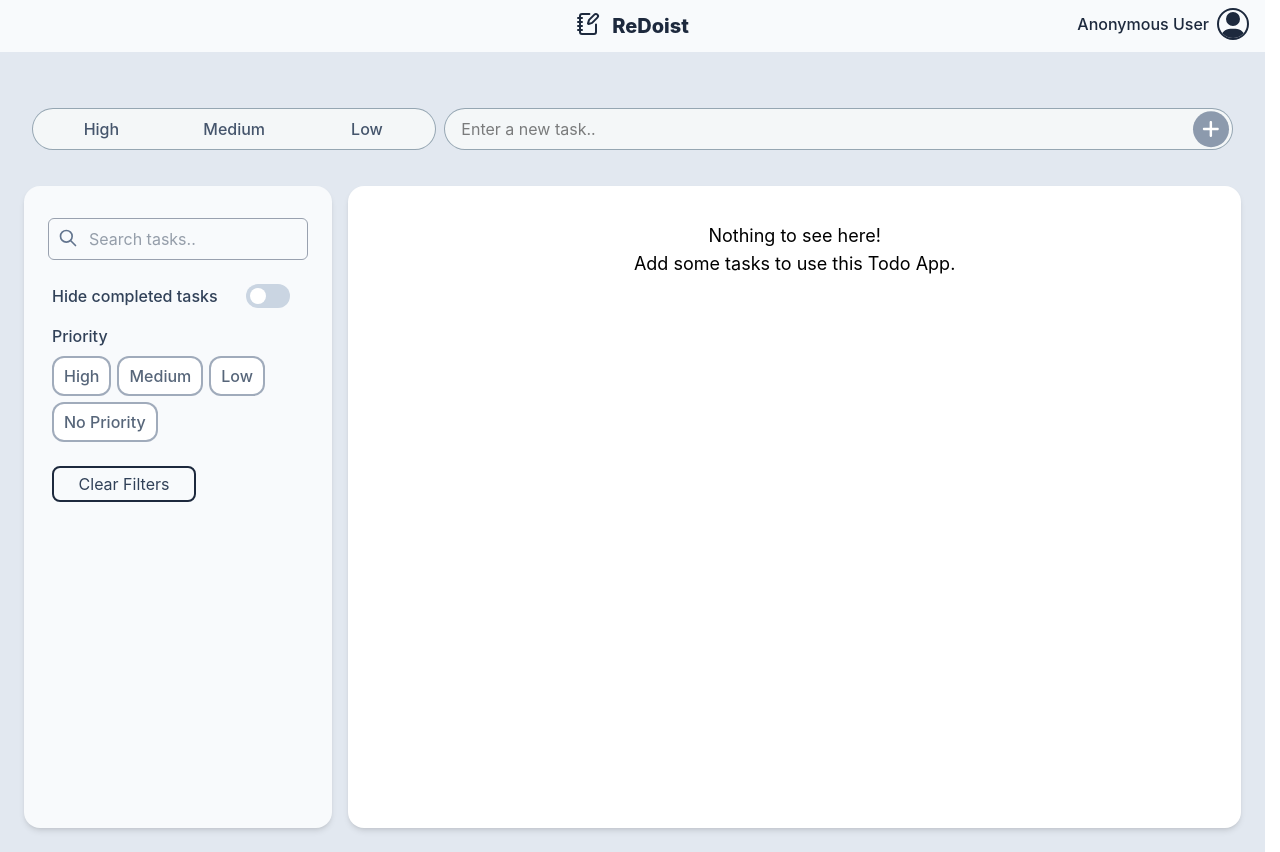
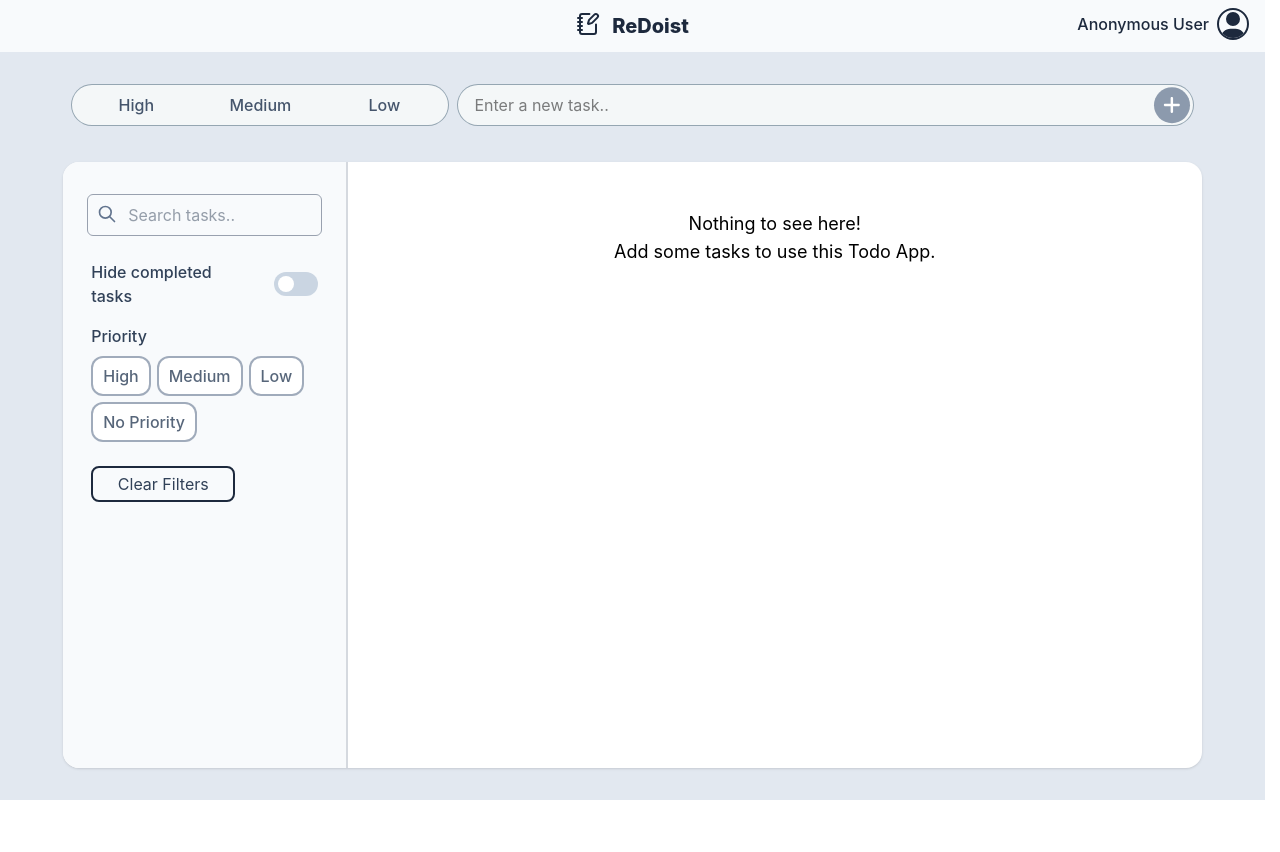
Before and after one commit to verinak/react-todo-app, a React (Vite) app: page /react-todo-app/home in a window 1280 px wide. After the commit the page ends 800 px from the top, so only its background shows below. Built offline with nearby package versions, Linux system fonts and the light colour scheme.

Commit message:
feat: update Home and Tasks ui

```diff
--- a/src/App.jsx
+++ b/src/App.jsx
@@ -24,6 +24,7 @@ function App() {
         <>
             {/* <BrowserRouter> */}
             <BrowserRouter basename="/react-todo-app">
+                <div className="min-h-screen flex flex-col">
                     <Header username={username} userIconLabel={userIcon} />
                     <Routes>
                         <Route path="/" element={<Navigate to="/home" replace />} />
@@ -41,6 +42,7 @@ function App() {
                         />
                         <Route path="/task/:taskId" element={<TaskDetails />} />
                     </Routes>
+                </div>
             </BrowserRouter>
         </>
     );
--- a/src/components/AddTask.jsx
+++ b/src/components/AddTask.jsx
@@ -33,8 +33,9 @@ function AddTask({ sendNewTask }) {
     };
 
     return (
-        <div className="m-2 px-2 py-4">
-            <form className="flex flex-col items-start gap-2 space-y-1 md:flex-row" onSubmit={handleTaskSubmit}>
+        // <div className="m-2 px-2 py-4">
+        <div className="px-2">
+            <form className="flex flex-col-reverse items-start gap-2 space-y-1 md:flex-row" onSubmit={handleTaskSubmit}>
                 <div
                     className="bg-white-50 flex w-full flex-1 flex-row justify-between gap-1 rounded-3xl border
                         border-sky-950/40 bg-gray-50/80 p-1 md:w-fit"
--- a/src/components/Filters.jsx
+++ b/src/components/Filters.jsx
@@ -38,8 +38,9 @@ function Filters({ filters, sendFitlers }) {
 
     return (
         <div
-            className="bg-slate-50 md:w-70 md:min-w-1/4 md:max-w-1/2 px-6 py-4 md:py-8 m-2 rounded-2xl text-sm
-                md:text-base shadow-md text-slate-700"
+            className="bg-slate-50 md:w-70 md:min-w-1/4 md:max-w-1/2 px-6 py-4 md:py-8 rounded-t-2xl md:rounded-r-none
+                md:rounded-l-2xl text-sm md:text-base text-slate-700 border-b-2 md:border-b-0 md:border-e-2
+                border-slate-600/20"
         >
             <div className="flex">
                 {/* <p className="flex-1 font-bold text-base md:text-lg">Filters</p> */}
--- a/src/components/TaskList/Task.jsx
+++ b/src/components/TaskList/Task.jsx
@@ -7,24 +7,25 @@ import { Link } from "react-router-dom";
 function Task({ task, sendTaskDelete, sendTaskCompleted }) {
     const priorityColor = {
         high: {
-            default: "bg-red-100",
-            completed: "bg-red-50",
+            default: "red-500",
+            completed: "red-300",
         },
         medium: {
-            default: "bg-yellow-100",
-            completed: "bg-yellow-50",
+            default: "yellow-400",
+            completed: "yellow-200",
         },
         low: {
-            default: "bg-lime-100",
-            completed: "bg-lime-50",
+            default: "lime-500",
+            completed: "lime-300",
         },
         none: {
-            default: "bg-gray-100",
-            completed: "bg-gray-50",
+            default: "gray-500",
+            completed: "gray-300",
         },
     };
-    const bgColor =
-        priorityColor[task.priority][task.completed ? "completed" : "default"];
+    const accentColorText = "text-" + priorityColor[task.priority][task.completed ? "completed" : "default"];
+    const accentColorBorder = "border-" + priorityColor[task.priority][task.completed ? "completed" : "default"];
+    const bgColor = task.completed ? "bg-gray-50/80" : "bg-white";
     const textColor = task.completed ? "text-gray-600" : "text-slate-800";
 
     const handleDelete = () => {
@@ -34,30 +35,27 @@ function Task({ task, sendTaskDelete, sendTaskCompleted }) {
     const handleCompletedToggle = () => {
         sendTaskCompleted(task.id, !task.completed);
     };
+
     return (
-        <div
-            className={`m-2 p-1 md:p-2 flex items-center rounded-xl ${bgColor} ${textColor}`}
-        >
-            <label className="px-2 py-1 cursor-pointer">
-                <input
-                    type="checkbox"
-                    checked={task.completed}
-                    onChange={handleCompletedToggle}
-                    className="hidden"
-                />
+        <div className={`flex border-b border-slate-500/20 py-2.5 mx-2 ${textColor}`}>
+            <label
+                className={`cursor-pointer ${accentColorText} border-e-2 ${accentColorBorder} flex items-center px-2
+                    pe-3`}
+            >
+                <input type="checkbox" checked={task.completed} onChange={handleCompletedToggle} className="hidden" />
                 {task.completed ? <FaRegCircleCheck /> : <FaRegCircle />}
             </label>
             {/* <button className="px-2 py-1" onClick={handleCompletedToggle}>
                 {task.completed ? <FaRegCircleCheck /> : <FaRegCircle />}
                 </button> */}
 
-            <div className="px-2 py-1 flex-1">
+            <div className="flex-1 cursor-pointer ps-1 py-0.5">
                 <Link to={`/task/${task.id}`}>
                     <div className="px-2 py-1">{task.title}</div>
                 </Link>
             </div>
 
-            <button className="px-2 py-1 cursor-pointer" onClick={handleDelete}>
+            <button className="cursor-pointer flex items-center px-2" onClick={handleDelete}>
                 <CgTrashEmpty />
             </button>
         </div>
--- a/src/components/TaskList/TaskList.jsx
+++ b/src/components/TaskList/TaskList.jsx
@@ -6,9 +6,9 @@ function TaskList({ tasks, sendTaskDelete, sendTaskCompleted }) {
     // const [tasks, setTasks] = useState(taskData);
 
     return (
-        <div className="m-2 p-6 md:text-lg flex-1 bg-white rounded-2xl shadow-md">
+        <div className="md:text-lg flex-1 py-4">
             {tasks.length === 0 ? (
-                <div className="text-center p-3">
+                <div className="text-center p-8">
                     <p>Nothing to see here!</p>
                     <p>Add some tasks to use this Todo App.</p>
                 </div>
--- a/src/pages/Home.jsx
+++ b/src/pages/Home.jsx
@@ -63,10 +63,14 @@ function Home() {
 
     return (
         <>
-            <div className="flex flex-col min-h-screen p-2 md:p-4 bg-slate-200">
-                <h2 className="text-center font-bold text-2xl my-2 text-slate-800"></h2>
+            {/* too much flexboxs bgad eh da.. */}
+            <div className="flex flex-col flex-1 py-4 md:py-8 bg-slate-200">
+                {/* <h2 className="text-center font-bold text-2xl my-2 text-slate-800"></h2> */}
+                <div className="w-[90%] flex-1 flex flex-col mx-auto space-y-4 md:space-y-8">
                     <AddTask sendNewTask={receiveNewTask} />
-                <div className="flex-1 flex flex-col md:flex-row h-full">
+
+                    {/* this is the div that should fill the available space  */}
+                    <div className="flex-1 flex flex-col md:flex-row h-full bg-white rounded-2xl shadow-sm">
                         <Filters filters={filters} sendFitlers={receiveFilters} />
                         <TaskList
                             tasks={filterTasks()}
@@ -75,6 +79,7 @@ function Home() {
                         />
                     </div>
                 </div>
+            </div>
         </>
     );
 }
```
Lines whose indentation alone changed are shown as unchanged.
